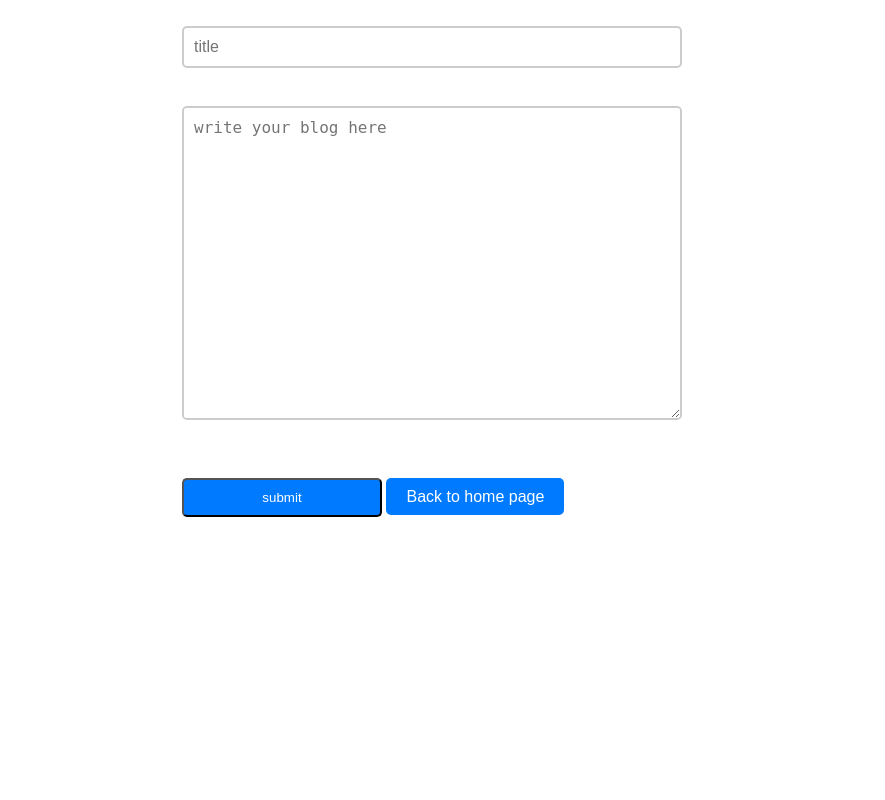
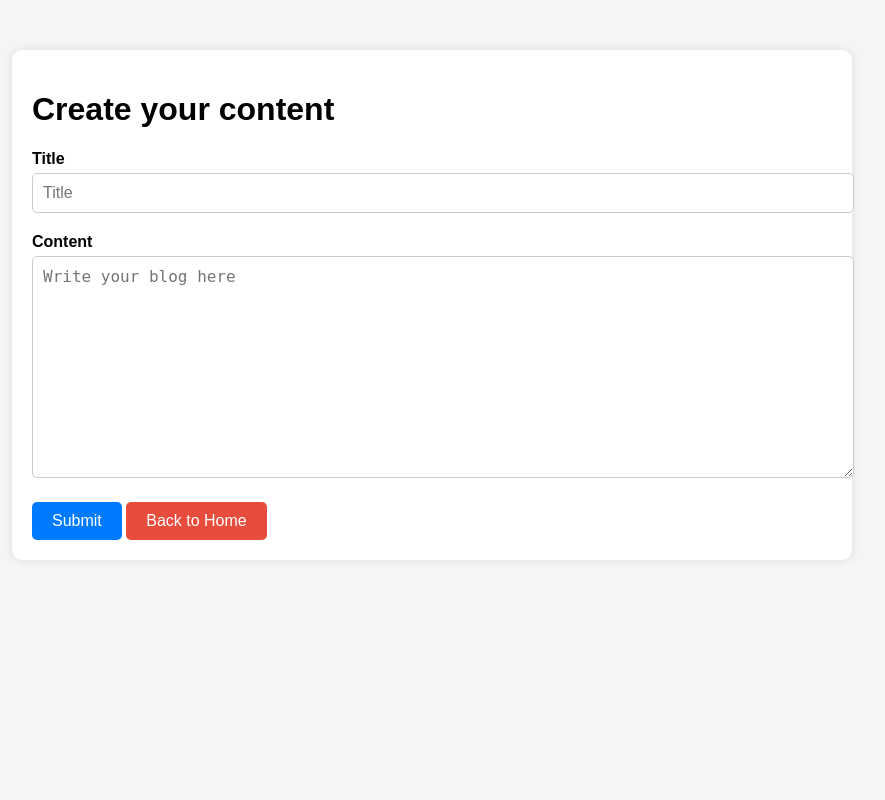
Before and after one commit to arjun-rishi-2004/Blog_App_Deployment, a Django app: page /write/ in a window 1280 px wide. Shown: the whole page, without its empty margins (208-1093 px from the left). Run offline with Django 4.2, Linux system fonts and the light colour scheme.

Commit message:
last commit

```diff
--- a/blog_project/blog_app/templates/write.html
+++ b/blog_project/blog_app/templates/write.html
@@ -1,86 +1,97 @@
-<form action="add/" method="POST">
-{% csrf_token %}
-<br>
-<input type='text' name='title' id='title' placeholder='title'>
-<br>
-<!-- <input type='text'  rows="40" cols="50" name='content' id='content' placeholder='write your blog here' > -->
-<textarea  rows="40" cols="50" name='content' id='content' placeholder='write your blog here' ></textarea>
-
-<br>
-<input type='submit' value='submit'>
-<!-- <input type='submit' value='submit'> -->
-<a href="/">Back to home page</a>
-
-
+<!DOCTYPE html>
+<html lang="en">
+<head>
+<meta charset="UTF-8">
+<meta name="viewport" content="width=device-width, initial-scale=1.0">
+<title>Blog Form</title>
 <style>
-form {
-  max-width: 500px;
-  margin: 0 auto;
+  body {
     font-family: Arial, sans-serif;
+    background-color: #f5f5f5;
+    margin: 0;
+    padding: 0;
   }
 
-input[type='text'], #content {
+  .container {
+    max-width: 800px;
+    margin: 0 auto;
+    padding: 20px;
+    background-color: #ffffff;
+    box-shadow: 0px 0px 10px rgba(0, 0, 0, 0.1);
+    border-radius: 10px;
+    margin-top: 50px;
+  }
+
+  .form-group {
+    margin-bottom: 20px;
+  }
+
+  label {
     display: block;
+    font-weight: bold;
+    margin-bottom: 5px;
+  }
+
+  input[type="text"],
+  textarea {
     width: 100%;
     padding: 10px;
-  margin-bottom: 20px;
-  border: 2px solid #ccc;
+    border: 1px solid #ccc;
     border-radius: 5px;
     font-size: 16px;
   }
 
-input[type='submit'] {
-  /* display: block; */
-  margin: 20px auto;
+  textarea {
+    resize: vertical;
+    height: 200px;
+  }
+
+  input[type="submit"],
+  a.button {
+    display: inline-block;
     padding: 10px 20px;
     background-color: #007bff;
     color: #fff;
+    border: none;
     border-radius: 5px;
+    font-size: 16px;
     text-align: center;
     text-decoration: none;
-  width: 200px;
+    cursor: pointer;
+    transition: background-color 0.3s;
   }
 
-a {
-  display: inline;
-  margin: 20px auto;
-  padding: 10px 20px;
-  background-color: #007bff;
-  color: #fff;
-  border-radius: 5px;
-  text-align: center;
-  text-decoration: none;
-  width: 200px;
-}
-
-a:hover {
+  input[type="submit"]:hover,
+  a.button:hover {
     background-color: #0056b3;
   }
 
-/*
-#home{
-
-  background-color: #4CAF50;
-  color: white;
-  padding: 10px 20px;
-  border: none;
-  border-radius: 5px;
-  cursor: pointer;
-  font-size: 16px;
-} */
-
-
-
-input[type='submit']:hover {
-  background-color: #3e8e41;
+  a.button {
+    background-color: #4caf50;
   }
 
-#content{
-  height: 300px;
-  padding-bottom: 300px;
+  a.button.secondary {
+    background-color: #e74c3c;
   }
-
 </style>
-
-
+</head>
+<body>
+  <div class="container">
+    {% csrf_token %}
+    <h1>Create your content</h1>
+    <form action="add/" method="POST">
+      {% csrf_token %}
+      <div class="form-group">
+        <label for="title">Title</label>
+        <input type="text" name="title" id="title" placeholder="Title">
+      </div>
+      <div class="form-group">
+        <label for="content">Content</label>
+        <textarea name="content" id="content" placeholder="Write your blog here"></textarea>
+      </div>
+      <input type="submit" value="Submit">
+      <a href="/" class="button secondary">Back to Home</a>
     </form>
+  </div>
+</body>
+</html>
--- a/blog_project/blog_project/settings.py
+++ b/blog_project/blog_project/settings.py
@@ -123,7 +123,8 @@ STATIC_URL = "static/"
 
 DEFAULT_AUTO_FIELD = "django.db.models.BigAutoField"
 
-CSRF_TRUSTED_ORIGINS=["https://arjun-rishi-2004-sturdy-giggle-5wvgrg4jq46249w4-8000.preview.app.github.dev"]
+CSRF_TRUSTED_ORIGINS=["https://arjun-rishi-2004-sturdy-giggle-5wvgrg4jq46249w4-8000.preview.app.github.dev"
+,"https://localhost:8000"]
 
 
 APPEND_SLASH=False
```
Also changed, not shown: blog_project/blog_app/templates/read.html (+68 -8 lines), blog_project/blog_app/templates/success.html (+23 -40 lines), blog_project/db.sqlite3. Lines whose indentation alone changed are shown as unchanged.
